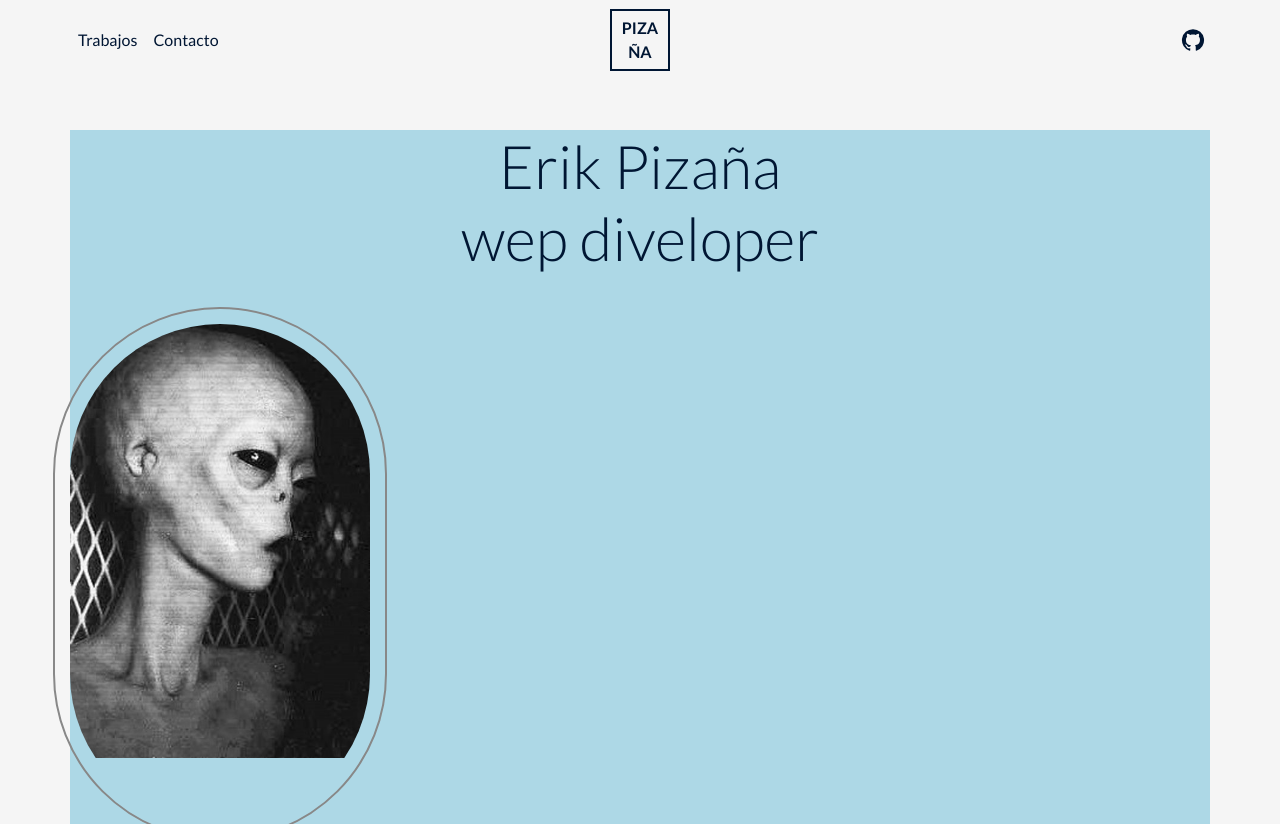
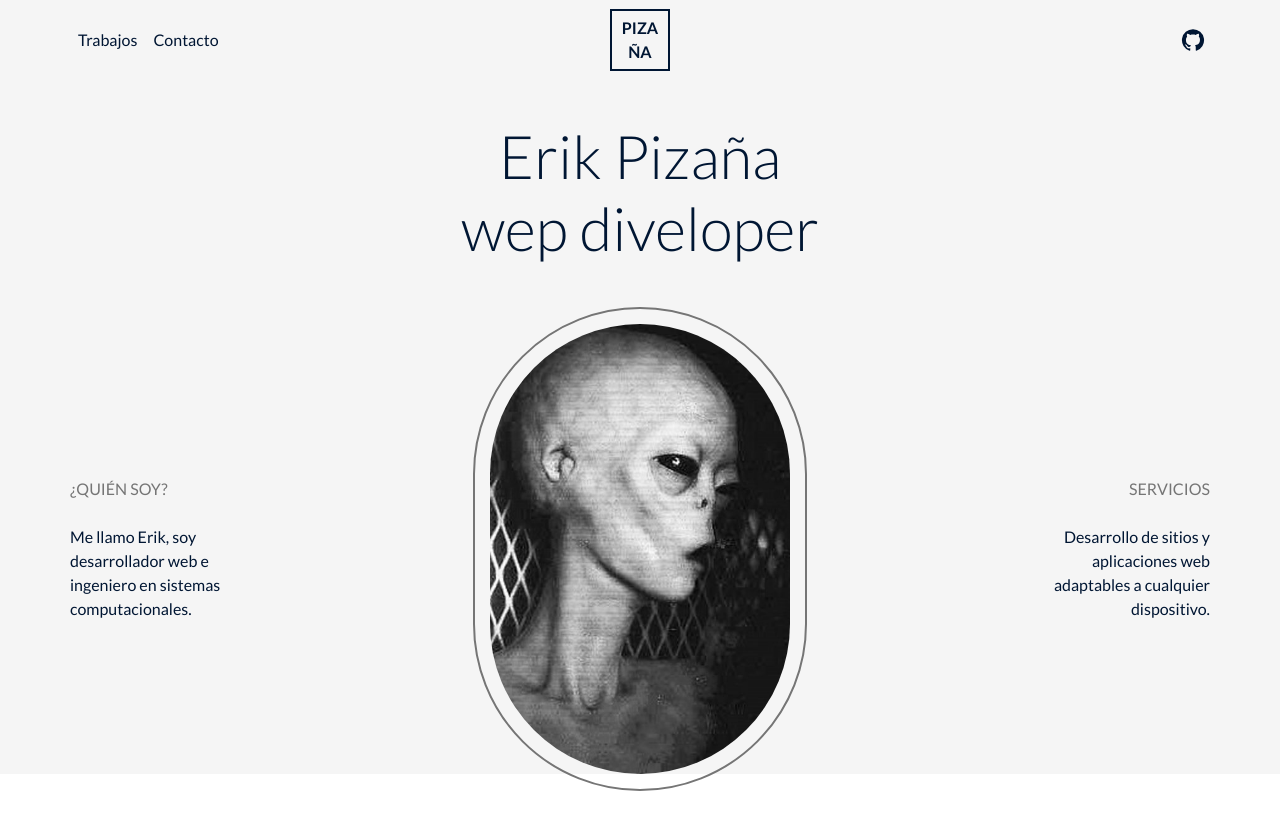
Before and after one commit to erikpz/erik-developer, a Next.js app: page / in a window 1280 px wide. After the commit the page ends 800 px from the top, so only its background shows below. Built offline with nearby package versions, Linux system fonts and the light colour scheme.

Commit message:
Menu button

```diff
--- /dev/null
+++ b/components/BurguerButton.tsx
@@ -0,0 +1,38 @@
+import React from "react";
+import { Box } from "@mui/material";
+import { styled } from "@mui/material/styles";
+
+const Burguer = styled(Box)(({ theme }) => ({
+  display: "flex",
+  flexDirection: "column",
+  justifyContent: "space-around",
+  width: "2rem",
+  height: "2rem",
+  background: "transparent",
+  border: "none",
+  cursor: "pointer",
+  padding: 0,
+  zIndex: 10,
+  "&:focus": {
+    outline: "none",
+  },
+  "& div": {
+    width: "2rem",
+    height: "0.25rem",
+    background: theme.palette.text.primary,
+    borderRadius: 10,
+    transition: "all 0.3s linear",
+    position: "relative",
+    transformOrigin: 1,
+  },
+}));
+
+export const BurguerButton = () => {
+  return (
+    <Burguer>
+      <Box />
+      <Box />
+      <Box />
+    </Burguer>
+  );
+};
--- a/components/MainSection.tsx
+++ b/components/MainSection.tsx
@@ -5,23 +5,39 @@ import Image from "next/image";
 import Alien from "../assets/alien.jpg";
 
 const MainContainer = styled(Box)(({ theme }) => ({
-  backgroundColor: "lightblue",
-  minHeight: "calc(200vh-80px)",
+  /* backgroundColor: "lightblue", */
+  minHeight: "calc(100vh-80px)",
 }));
 
 const TitleContainer = styled(Box)(({ theme }) => ({
-  margin: "50px 0px",
+  marginTop: 40,
+  marginBottom: 60,
 }));
 
-const Photo = styled(Image)(({ theme }) => ({
-  width: "100%",
-  height: "100%",
+const BioContainer = styled(Box)(({ theme }) => ({
+  display: "flex",
+  justifyContent: "space-between",
+}));
+
+const ImageContainer = styled(Box)(({ theme }) => ({
+  width: 300,
+  height: 450,
+  boxSizing: "border-box",
+  borderRadius: 500,
+  outline: "2px solid #888",
+  outlineColor: theme.palette.grey[600],
+  outlineOffset: 15,
+  overflow: "hidden",
+  "& span": {
+    height: "100% !important",
+    width: "100% !important",
     "& img": {
-    display: "block",
-    width: "100%",
-    height: "100%",
-    objectFit: "contain",
-    borderRadius: 4,
+      objectFit: "cover",
+    },
+  },
+  [theme.breakpoints.down(900)]: {
+    width: 250,
+    height: 400,
   },
 }));
 
@@ -36,18 +52,60 @@ export const MainSection = () => {
           wep diveloper
         </Typography>
       </TitleContainer>
+
+      <BioContainer>
         <Box
           sx={{
-          width: 300,
-          height: 500,
-          borderRadius: 50,
-          outline: "2px solid #888",
-          outlineOffset: 15,
-          overflow: "hidden",
+            width: "30%",
+            display: "flex",
+            flexDirection: "column",
+            justifyContent: "center",
           }}
         >
-        <Image src={Alien} alt="me" />
+          <Typography
+            sx={{
+              textTransform: "uppercase",
+              marginBottom: 3,
+              color: (theme) => theme.palette.grey[600],
+            }}
+          >
+            ¿Quién soy?
+          </Typography>
+          <Typography sx={{ width: 160, fontWeight: 500 }}>
+            Me llamo Erik, soy desarrollador web e ingeniero en sistemas
+            computacionales.
+          </Typography>
         </Box>
+
+        <ImageContainer>
+          <Image src={Alien} />
+        </ImageContainer>
+
+        <Box
+          sx={{
+            width: "30%",
+            textAlign: "right",
+            display: "flex",
+            flexDirection: "column",
+            justifyContent: "center",
+            alignItems: "flex-end",
+          }}
+        >
+          <Typography
+            sx={{
+              textTransform: "uppercase",
+              marginBottom: 3,
+              color: (theme) => theme.palette.grey[600],
+            }}
+          >
+            Servicios
+          </Typography>
+          <Typography sx={{ width: 160, fontWeight: 500 }}>
+            Desarrollo de sitios y aplicaciones web adaptables a cualquier
+            dispositivo.
+          </Typography>
+        </Box>
+      </BioContainer>
     </MainContainer>
   );
 };
--- a/components/NavBar.tsx
+++ b/components/NavBar.tsx
@@ -1,8 +1,15 @@
 import React from "react";
-import { Box, Typography, IconButton } from "@mui/material";
+import {
+  Box,
+  Typography,
+  IconButton,
+  useMediaQuery,
+  Theme,
+} from "@mui/material";
 import { styled } from "@mui/material/styles";
 import { GitHub } from "@mui/icons-material";
 import Link from "next/link";
+import { BurguerButton } from "./BurguerButton";
 
 const NavBarContainer = styled(Box)(({ theme }) => ({
   /*  backgroundColor: "lightblue", */
@@ -11,6 +18,9 @@ const NavBarContainer = styled(Box)(({ theme }) => ({
   justifyContent: "space-between",
   alignItems: "center",
   position: "relative",
+  [theme.breakpoints.down(750)]: {
+    justifyContent: "flex-end",
+  },
 }));
 
 const LogoContainer = styled(Box)(({ theme }) => ({
@@ -22,6 +32,9 @@ const LogoContainer = styled(Box)(({ theme }) => ({
   position: "absolute",
   left: 0,
   top: 0,
+  [theme.breakpoints.down(750)]: {
+    justifyContent: "flex-start",
+  },
 }));
 
 const Logo = styled(Box)(({ theme }) => ({
@@ -46,14 +59,19 @@ const NavLink = styled(Typography)(({ theme }) => ({
 }));
 
 export const NavBar = () => {
+  const under750 = useMediaQuery((theme: Theme) => theme.breakpoints.down(750));
   return (
     <NavBarContainer>
-      <Box sx={{ display: "flex" }}>
+      {!under750 && (
+        <Box sx={{ display: "flex", zIndex: 1 }}>
           <Link href="#">
             <NavLink>Trabajos</NavLink>
           </Link>
+          <Link href="#">
             <NavLink>Contacto</NavLink>
+          </Link>
         </Box>
+      )}
 
       <LogoContainer>
         <Logo>
@@ -62,6 +80,7 @@ export const NavBar = () => {
         </Logo>
       </LogoContainer>
 
+      {!under750 && (
         <IconsContainer>
           <a href="https://github.com/erikpz" target="_blank">
             <IconButton size="small">
@@ -69,6 +88,8 @@ export const NavBar = () => {
             </IconButton>
           </a>
         </IconsContainer>
+      )}
+      {under750 && <BurguerButton />}
     </NavBarContainer>
   );
 };
--- a/pages/index.tsx
+++ b/pages/index.tsx
@@ -8,6 +8,13 @@ import MainSection from "../components/MainSection";
 const HomeContainer = styled(Box)(({ theme }) => ({
   backgroundColor: "whitesmoke",
   padding: "0px 70px",
+  width:'100%',
+  maxWidth:1400,
+  margin:'0 auto',
+  [theme.breakpoints.down(1000)]:{
+    padding: "0px 40px",
+
+  }
 }));
 
 const Home: NextPage = () => {
```
Also changed, not shown: assets/ipn.png (added). Lines whose indentation alone changed are shown as unchanged.
